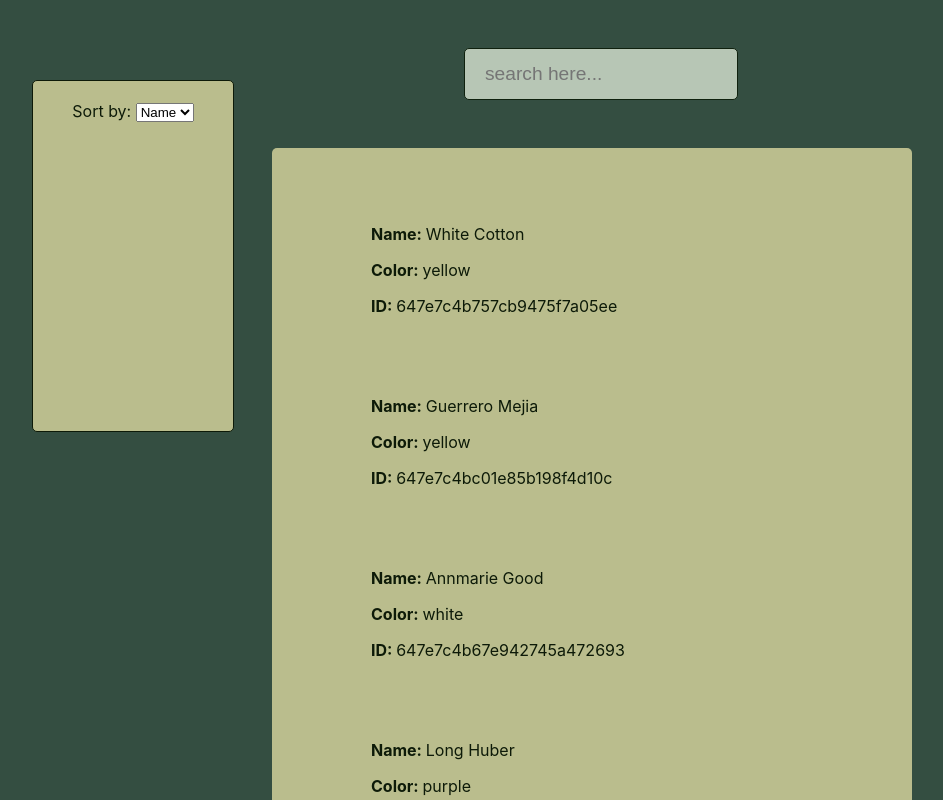
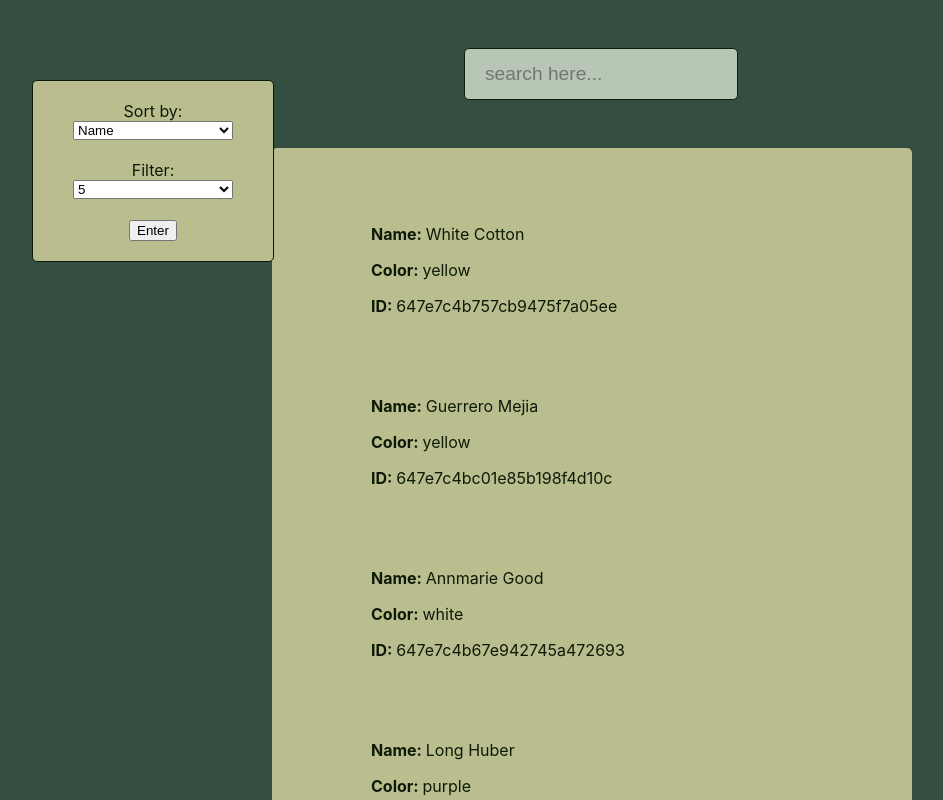
Before and after one commit to KhaledAjaj2026/pagination-app, a Next.js app: page / in a window 1280 px wide. Shown: the top 800 px of the page, without its empty margins (48-991 px from the left). Built offline with nearby package versions, Linux system fonts and the light colour scheme.

Commit message:
minor alterations.

```diff
--- a/src/app/attendant.jsx
+++ b/src/app/attendant.jsx
@@ -7,7 +7,7 @@ import styles from '../../styles/Home.module.scss'
 export default function Attendants() {
     useEffect(() => {
     let name, color, id;
-    for (let i = 0; i < 20; i++) {
+    for (let i = 0; i < 10; i++) {
         name = attendees[i].name;
         color = attendees[i].color;
         id = attendees[i].id;
--- a/src/app/filter.jsx
+++ b/src/app/filter.jsx
@@ -1,3 +1,5 @@
+"use client";
+
 import attendees from '../../json/attendees.json'
 import styles from '../../styles/Home.module.scss'
 
@@ -6,6 +8,7 @@ export default function Sort() {
         <>
             <div className={styles.sort_body}>
                 <div className={styles.sort_form}>
+                    <div className={styles.sort_filter_item}>
                         <label id={styles.sort_label} htmlFor="sort_select">Sort by: </label>
                         <select name="sort_select" id={styles.sort_select} >
                             <option value="name">Name</option>
@@ -13,6 +16,18 @@ export default function Sort() {
                             <option value="id">ID</option>
                         </select>
                     </div>
+                    <div className={styles.sort_filter_item}>
+                        <label id={styles.filter_label} htmlFor="filter_select">Filter: </label>
+                        <select name="filter_select" id={styles.filter_select} >
+                            <option value="5">5</option>
+                            <option value="10">10</option>
+                            <option value="20">20</option>
+                            <option value="50">50</option>
+                            <option value="100">100</option>
+                        </select>
+                    </div>
+                    <button id={styles.filter_sort_button}>Enter</button>
+                </div>
             </div>
         </>
     );
--- a/src/app/page.js
+++ b/src/app/page.js
@@ -7,8 +7,8 @@ export default function Home() {
   return (
     <>
       <SearchBar />
+      <Sort />
       <List />
-      <Sort />
       <Paginator />
     </>
   )
--- a/styles/Home.module.scss
+++ b/styles/Home.module.scss
@@ -59,7 +59,8 @@ $mint-cream: #f1f7ed;
 /********** Sort **********/
 .sort_body {
     width: 200px;
-    height: 350px;
+    height: auto;
+    padding: 20px;
     background-color: $sage;
     position: fixed;
     left: 5rem;
@@ -68,10 +69,13 @@ $mint-cream: #f1f7ed;
     border-radius: 5px;
 }
 .sort_form {
-    padding: 20px;
-    #sort_label {
-        color: $dark-green;
-    }
+    padding-left: 20px;
+    padding-right: 20px;
+    color: $dark-green;
+}
+.sort_filter_item {
+    display: grid;
+    margin-bottom: 20px;
 }
 
 /********** Paginator **********/
```
Lines whose indentation alone changed are shown as unchanged.
